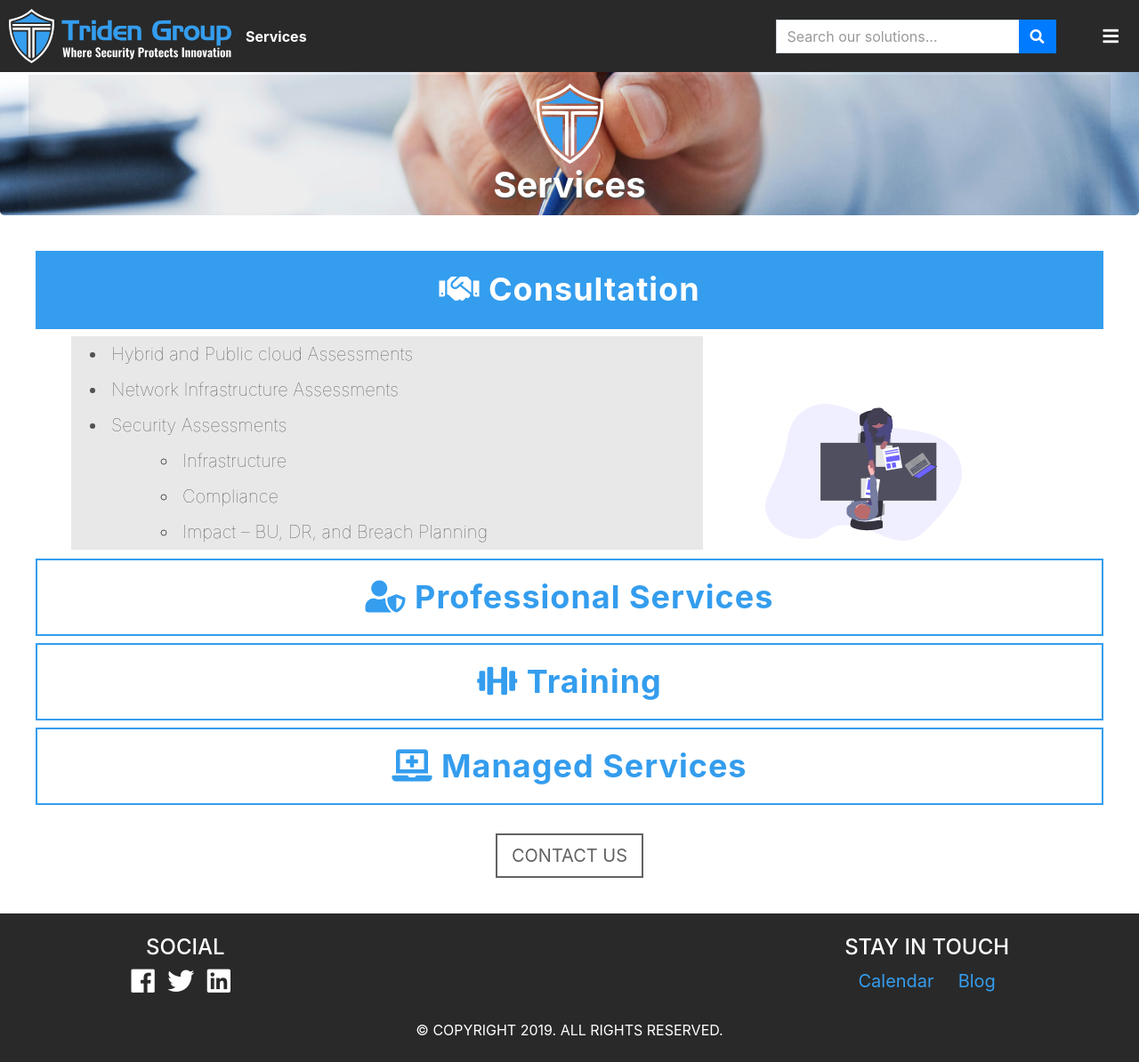
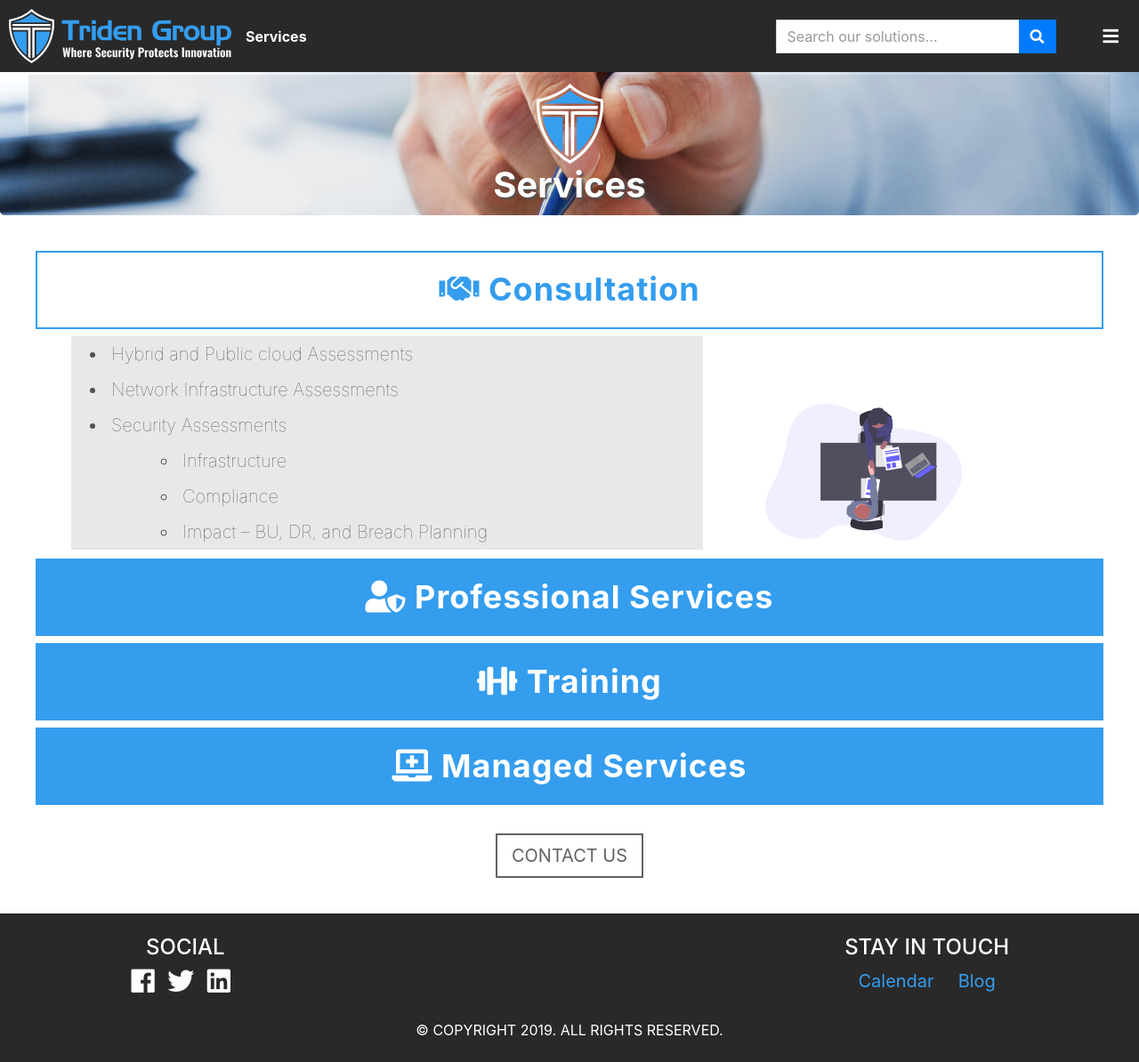
Before and after one commit to justingolden21/triden-ideas, a Jekyll site: the page built from services.html, in a window 1280 px wide and 1194 px high. Shown: the whole window at 89% size. Built offline with Jekyll 4.4.1, drawn with Linux system fonts in a browser that asks for light colours.

Commit message:
update service summary styles

```diff
--- a/assets/css/services-styles.css
+++ b/assets/css/services-styles.css
@@ -111,16 +111,20 @@ details {
 	width: 100% !important;
 }
 summary h2 {
+	background-color: #349dee;
+	color: #fff !important;
+
 	border: 2px solid #349dee;
 	padding: 20px !important;
 	transition: all 0.3s linear;
-	/*background-color: #515151;*/
 }
-summary h2:hover, summary:focus h2, details[open] summary h2 {
-	/*color: #515151 !important;*/
-	/*color: #aaa !important;*/
-	background-color: #349dee;
-	color: #fff !important;
+/*summary h2:hover, summary:focus h2, details[open] summary h2 {*/
+summary:focus h2, details[open] summary h2 {
+/*	background-color: #349dee;
+	color: #fff !important;*/
+
+	background-color: #fff;
+	color: #349dee !important;
 }
 details summary::-webkit-details-marker {
 	transform: scale(1.5);
```
